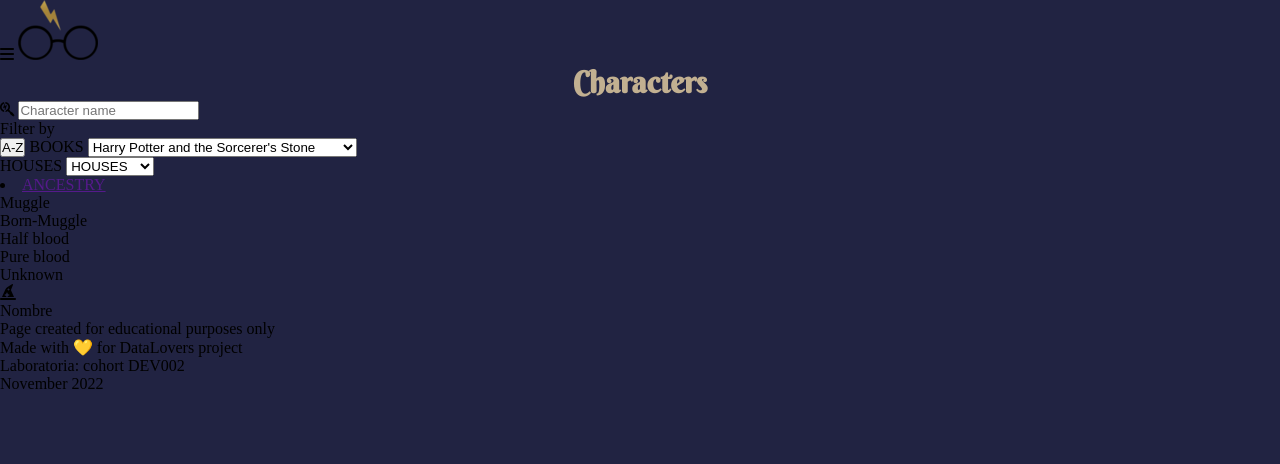
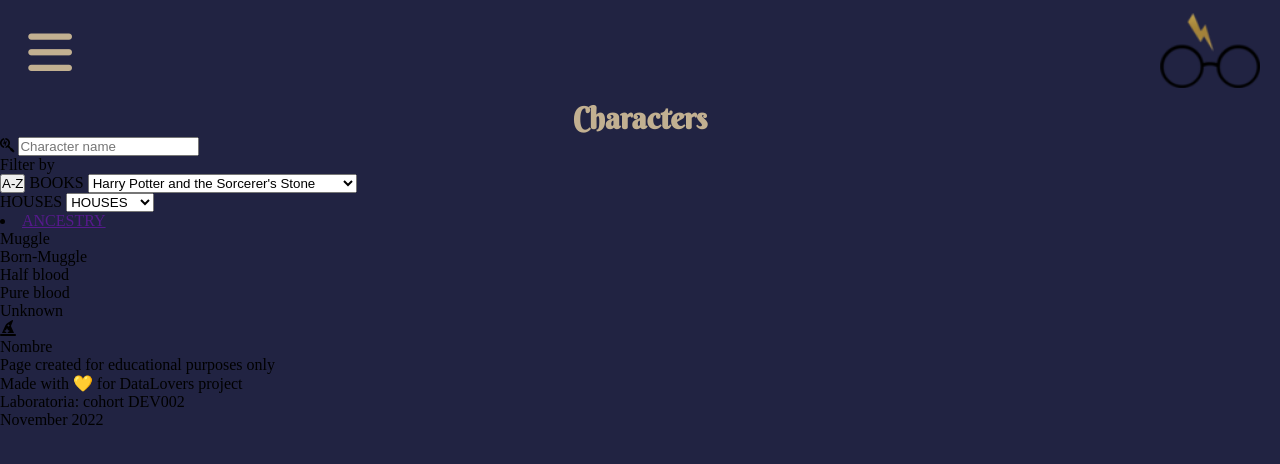
Before and after one commit to Laboratoria/DEV002-data-lovers, a plain HTML site: page src/index.html in a window 1280 px wide. Drawn offline with Linux system fonts and the light colour scheme.

Commit message:
En index.html se agrega un div en nav en lugar de img. Se terminan de dar los estilos de navbar. La imagen del logo se agrega como background-image

```diff
--- a/src/index.html
+++ b/src/index.html
@@ -17,7 +17,8 @@
     <header>
       <nav class="navbar">
         <span><i class="fa-solid fa-bars"></i></span>
-        <img src="./images/glasses 80x60.png" alt="harry potter glasses">
+        <div class="logo"></div>
+        <!-- <img src="./images/glasses 80x60.png" alt="harry potter glasses"> -->
       </nav>
     </header>
     <main>
--- a/src/style.css
+++ b/src/style.css
@@ -26,3 +26,34 @@
     font-family: var(--titles-font);
     color:var(--titles-color);
 }
+
+.navbar {
+    width: 100%;
+    height: 100px;
+}
+
+.navbar span {
+    width: 100px;
+    height: 100px;
+    display: inline-block;
+    padding-top: 25px;
+    text-align: center;
+    font-size: 50px;
+    color: var(--titles-color);
+}
+
+.navbar span:hover {
+    cursor: pointer;
+}
+
+.navbar .logo {
+    width: 100px;
+    height: 100px;
+    display: inline-block;
+    position: absolute;
+    right: 20px;
+    background-image:url("./images/glasses\ 80x60.png");
+    background-repeat: no-repeat;
+    background-position: center;
+    background-size: contain;
+}
```
